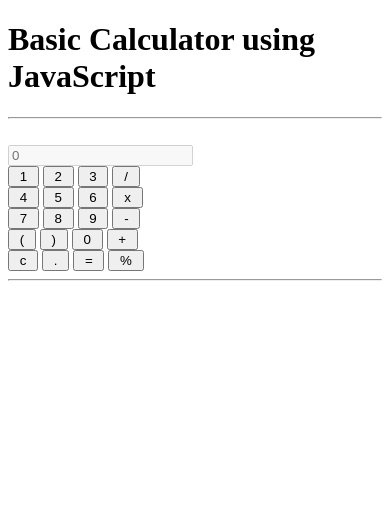
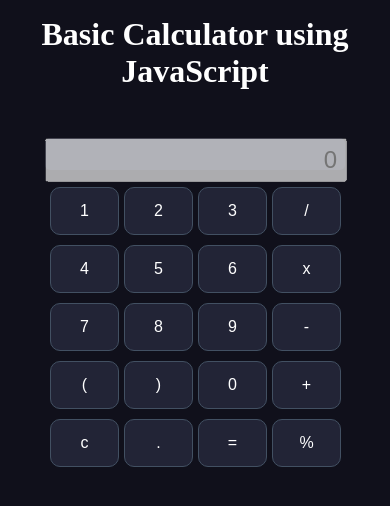
Before and after one commit to mosheurpau/calculator-using-js, a plain HTML site: page index.html in a window 390 px wide. Drawn offline with Linux system fonts and the light colour scheme.

Commit message:
added css style

```diff
--- a/style.css
+++ b/style.css
@@ -0,0 +1,92 @@
+* {
+	padding: 0px;
+	margin: 0px;
+}
+
+body {
+    background: #10101B;
+    height: 100vh;
+}
+
+hr {
+	height: 2px;
+	background: #FFFFFF;
+	border: none;
+	margin: 1rem 0 1rem 0;
+}
+
+h1 {
+	color: #FFFFFF;
+	text-align: center;
+	height: 5rem;
+	font-size: 50px;
+	margin: 3rem 3rem;
+}
+
+#container {
+	position: relative;
+	width: 300px;
+	height: 422px;
+	margin: 30px auto;
+    border-radius: 5px;
+	background: #222436;
+}
+
+input[type=text] {
+	width: 94%;
+	height: 3rem;
+	padding:.5rem;
+	font-size: 3rem;
+	margin: 0 .8rem 0 0;
+	text-align: right;
+	color: #000000;
+
+}
+
+input[type=button] {
+	width: 23%;
+	height: 3.8rem;
+	color:#FFFFFF;
+	font-size: 2rem;
+	text-align:center;
+    margin: 5px;
+    display: inline-block;
+    vertical-align: middle;
+    margin-right: -4px;
+    cursor: pointer;
+	border: 1px solid #425062;
+    border-radius: 10px;
+	background: #222436;
+
+}
+
+input[type=button]:hover {
+	background: #0e1673;
+
+}
+@media screen and (max-width:420px) {
+    h1 {
+    margin: .5rem;
+    padding: .50rem 1rem;
+    font-size: 2rem;
+    }
+    #container {
+        margin: .5rem auto;
+        height: 2rem;
+        background: #222436;
+    }
+
+    input[type=text] {
+    height: 1.5rem;
+    padding: .5rem;
+    font-size: 1.5rem;
+    }
+
+    input[type=button] {
+    height: 3rem;
+    font-size: 1rem;
+    }
+    hr {
+    display: none;
+    }
+}
```
Also changed, not shown: index.html (+1 -0 lines).
